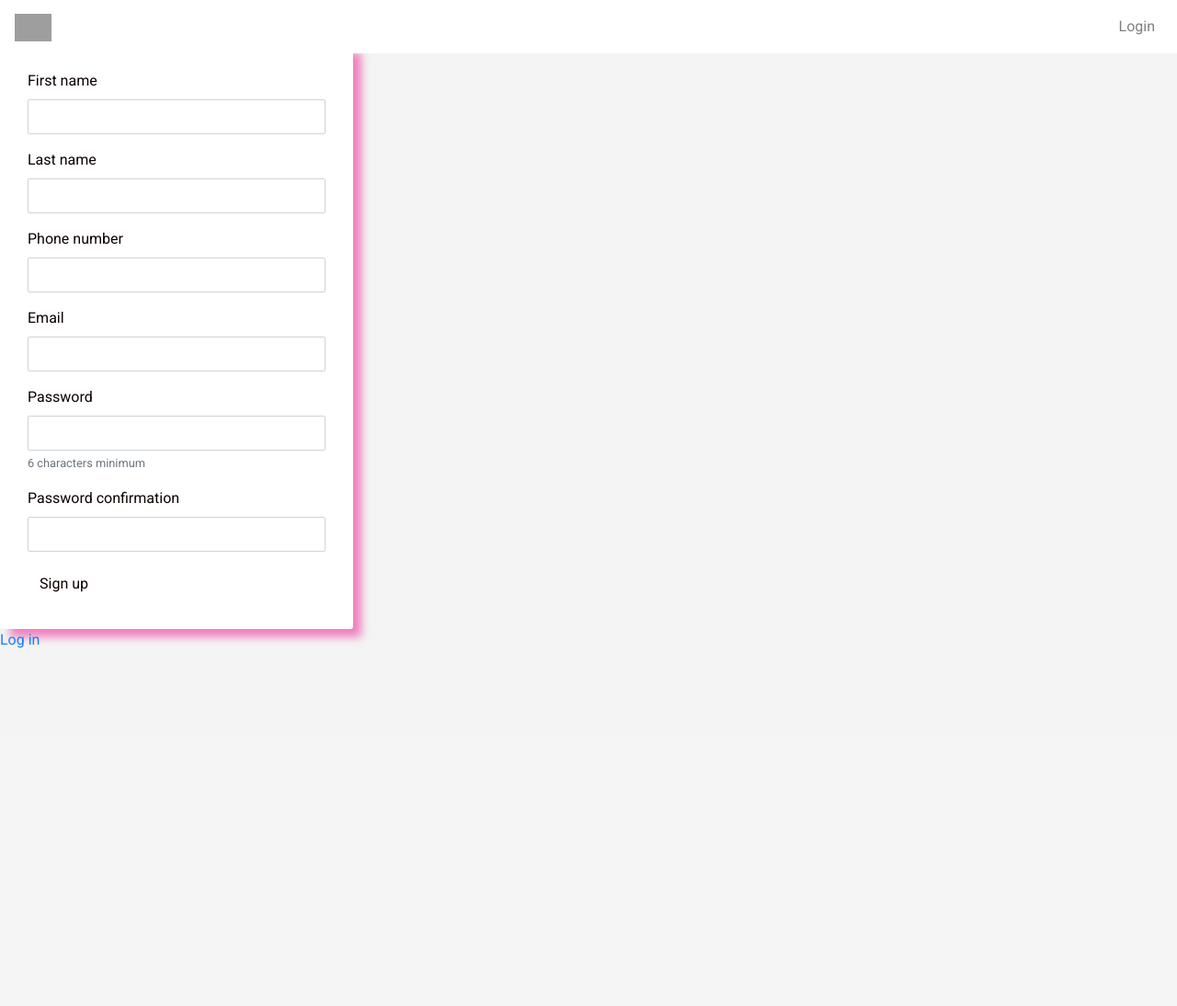
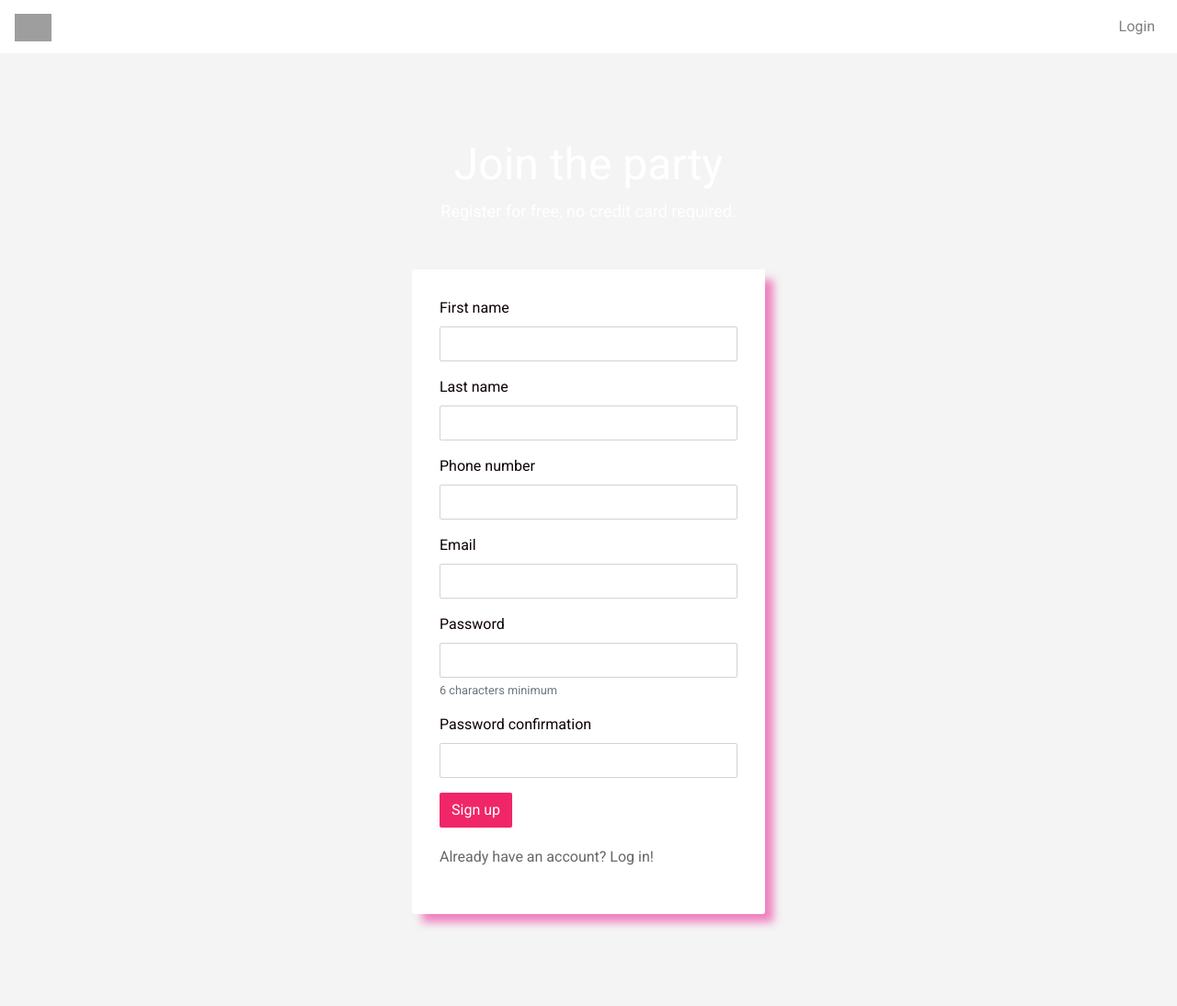
Before and after one commit to zoe-gld/space-x, a Rails app: page /users/sign_up in a window 1280 px wide. Shown: the whole page at 92% size. Before the commit the page ends 705 px from the top, so only its background shows below. Run offline with Rails 7, Linux system fonts and the light colour scheme; style sheets or scripts are compiled from the project's sources; some libraries are stand-ins or nearby versions; grey boxes are pictures that could not be loaded.

Commit message:
designed the signup and login page

```diff
--- a/app/assets/stylesheets/components/_navbar.scss
+++ b/app/assets/stylesheets/components/_navbar.scss
@@ -3,6 +3,7 @@
   background: white;
   position: fixed;
   width: 100vw;
+  top: 0;
 }
 
 .navbar-lewagon .navbar-collapse {
--- a/app/assets/stylesheets/pages/_index.scss
+++ b/app/assets/stylesheets/pages/_index.scss
@@ -1,2 +1,3 @@
 // Import page-specific CSS files here.
 @import "home";
+@import "signup";
--- /dev/null
+++ b/app/assets/stylesheets/pages/_signup.scss
@@ -0,0 +1,47 @@
+body {
+  background-image: linear-gradient(to bottom, rgba(0,0,0,.5)), url('https://images.unsplash.com/photo-1429962714451-bb934ecdc4ec?ixlib=rb-1.2.1&ixid=eyJhcHBfaWQiOjEyMDd9&auto=format&fit=crop&w=1500&q=80');
+  background-attachment: fixed;
+  background-position: center;
+  background-repeat: no-repeat;
+  background-size: cover;
+  height: auto;
+}
+
+.signup-container {
+  margin: 100px;
+  display: flex;
+  justify-content: center;
+}
+
+.signup-form-wrapper {
+  margin: 0 auto;
+
+  .btn {
+    background-color: #f02669;
+    color: white;
+  }
+
+  .login-text {
+    margin: 20px 0;
+
+    a {
+    color: rgba(0, 0, 0, 0.6);
+    font-weight: 200;
+    }
+  }
+}
+
+.signup-form-heading {
+  margin: 50px 0;
+  h2 {
+    font-size: 48px;
+    text-align: center;
+    color: white;
+  }
+
+  .subtitle {
+    font-size: 18px;
+    color: white;
+    text-align: center;
+  }
+}
--- a/app/views/devise/registrations/new.html.erb
+++ b/app/views/devise/registrations/new.html.erb
@@ -1,5 +1,10 @@
-<h2>Sign up</h2>
+<div class="signup-container">
 
+  <div class="signup-form-wrapper">
+    <div class="signup-form-heading">
+      <h2>Join the party</h2>
+      <p class="subtitle">Register for free, no credit card required.</p>
+    </div>
     <%= simple_form_for(resource, as: resource_name, url: registration_path(resource_name)) do |f| %>
       <%= f.error_notification %>
 
@@ -28,10 +33,13 @@
                     required: true,
                     input_html: { autocomplete: "new-password" } %>
       </div>
-
       <div class="form-actions">
         <%= f.button :submit, "Sign up" %>
       </div>
+      <div class="login-text">
+      <%= render "devise/shared/links" %>
+      </div>
     <% end %>
 
-<%= render "devise/shared/links" %>
+  </div>
+</div>
--- a/app/views/devise/shared/_links.html.erb
+++ b/app/views/devise/shared/_links.html.erb
@@ -1,5 +1,5 @@
 <%- if controller_name != 'sessions' %>
-  <%= link_to "Log in", new_session_path(resource_name) %><br />
+  <%= link_to "Already have an account? Log in!", new_session_path(resource_name) %><br />
 <% end %>
 
 <%- if devise_mapping.registerable? && controller_name != 'registrations' %>
```
Also changed, not shown: app/views/devise/sessions/new.html.erb (+9 -1 lines). Lines whose indentation alone changed are shown as unchanged.
